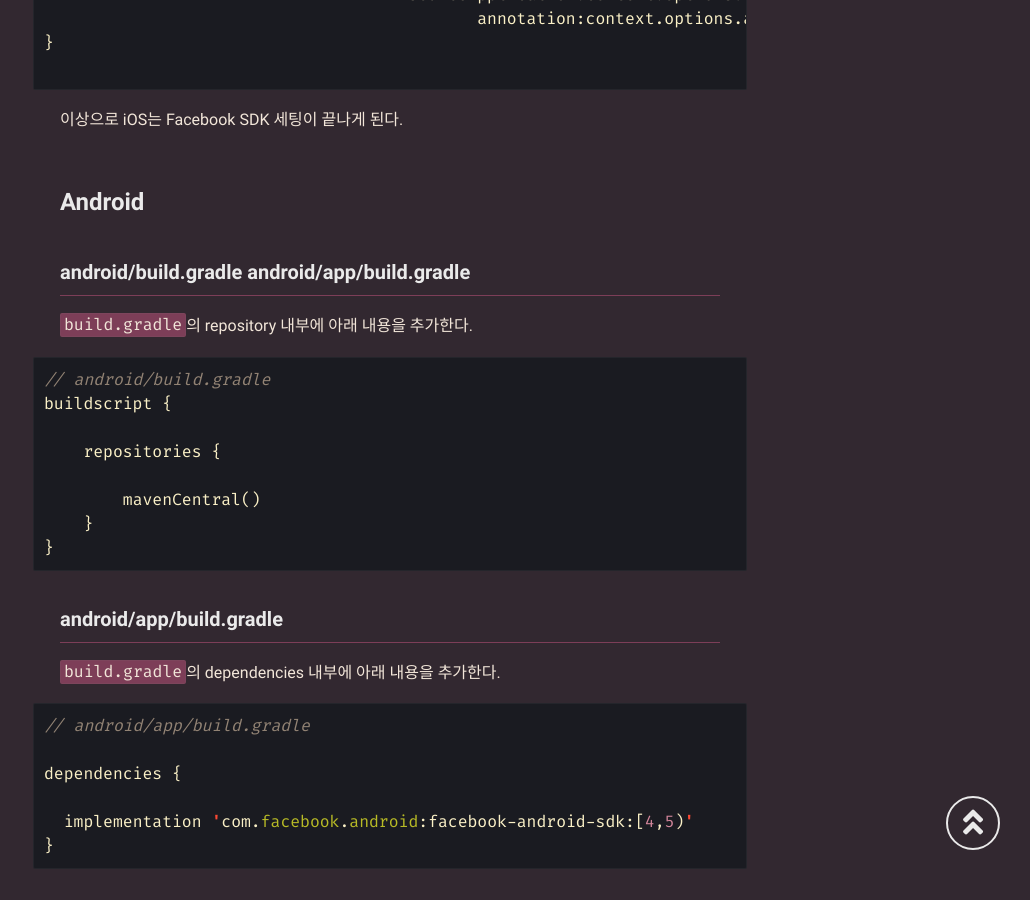
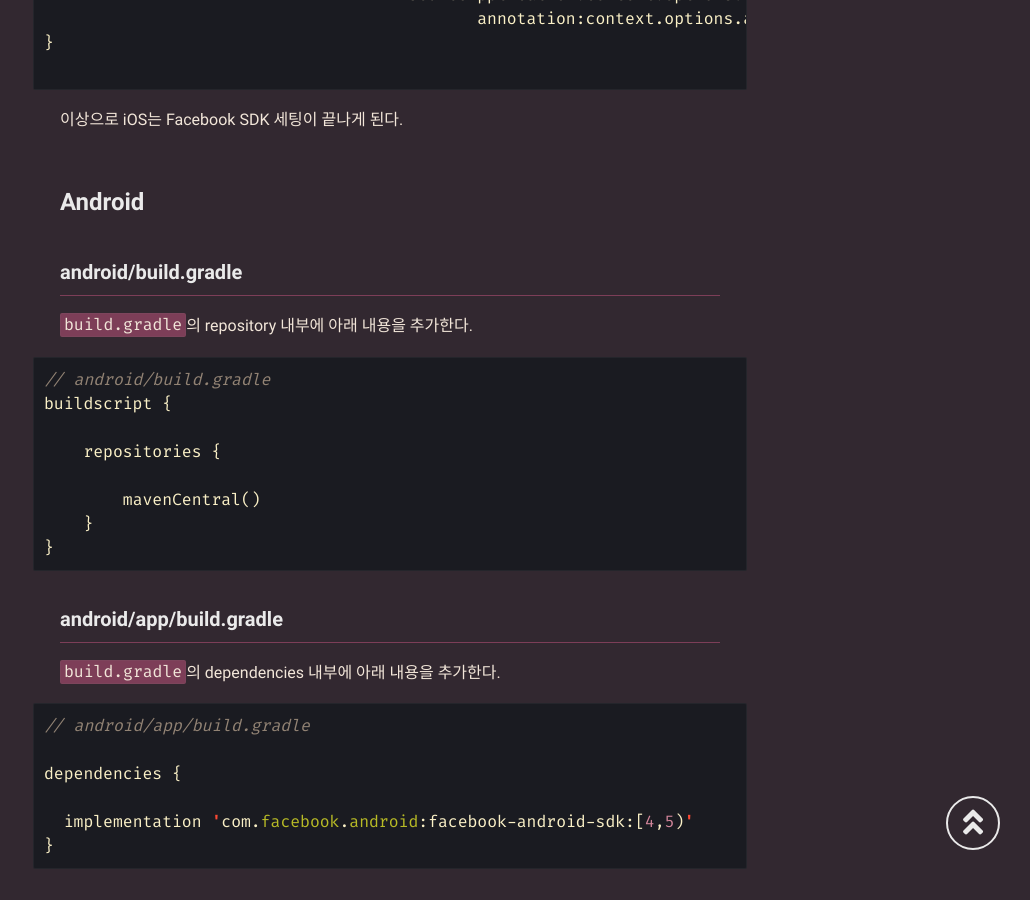
Before and after one commit to mniYUNSU/mniYUNSU.github.io, a Jekyll site: the page built from _posts/react-native-fbsdk/2022-03-26-react-native-fbsdk.md, in a window 1280 px wide and 900 px high, scrolled down 2750 px. Shown: the whole window, without its empty margins (250-1280 px from the left). Built offline with Jekyll 4.4.1, drawn with Linux system fonts in a browser that asks for light colours; comment, search, counter and statistics services are not loaded.

Commit message:
포스팅 : facebook sdk

```diff
--- a/_posts/react-native-fbsdk/2022-03-26-react-native-fbsdk.md
+++ b/_posts/react-native-fbsdk/2022-03-26-react-native-fbsdk.md
@@ -116,7 +116,7 @@ iOS 13에서는 URL 열기 기능을 `SceneDelegate`로 옮겼다. iOS 13을 사
 
 # Android
 
-### android/build.gradle android/app/build.gradle
+### android/build.gradle
 
 `build.gradle`의 repository 내부에 아래 내용을 추가한다.
 
```
